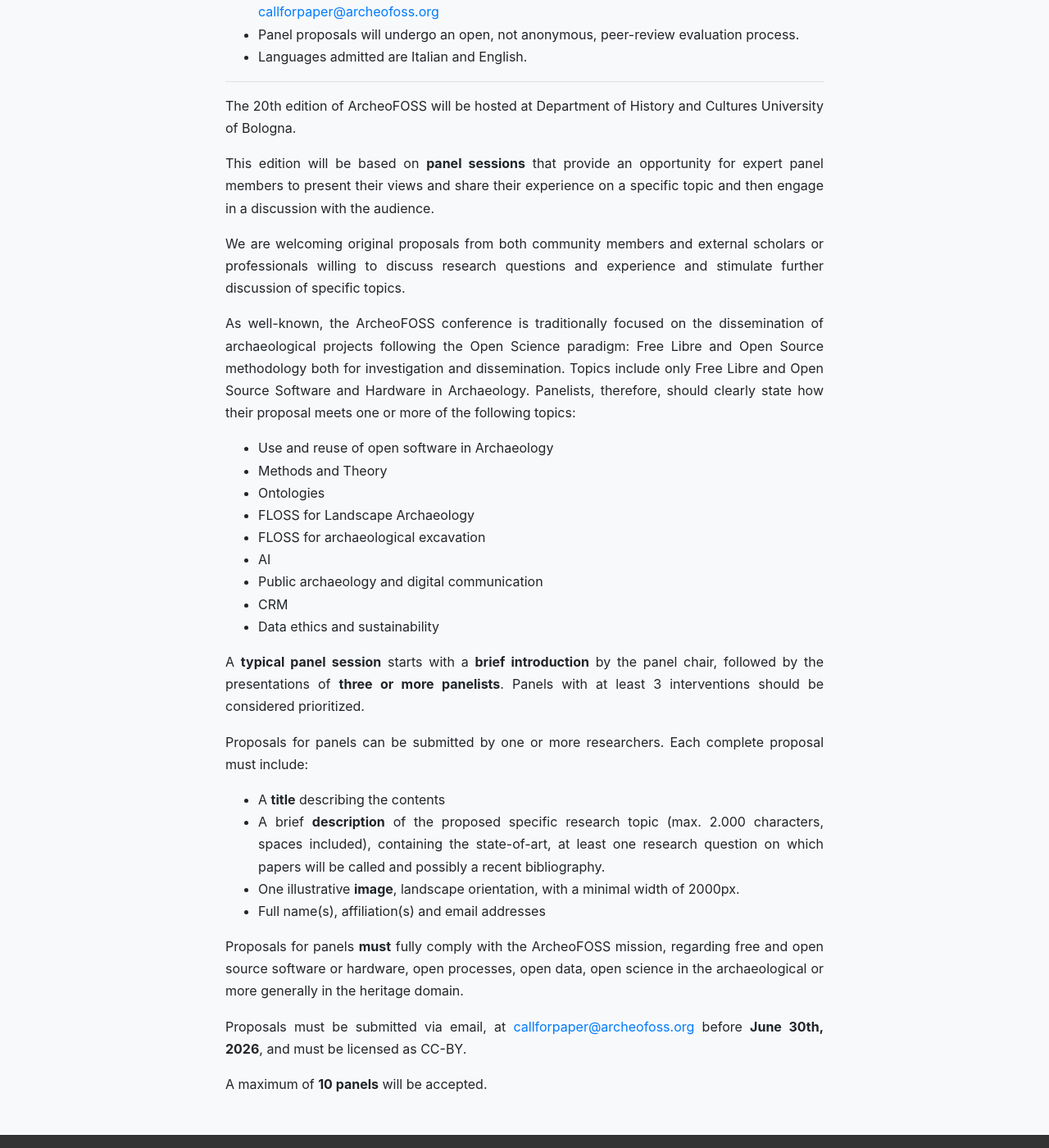
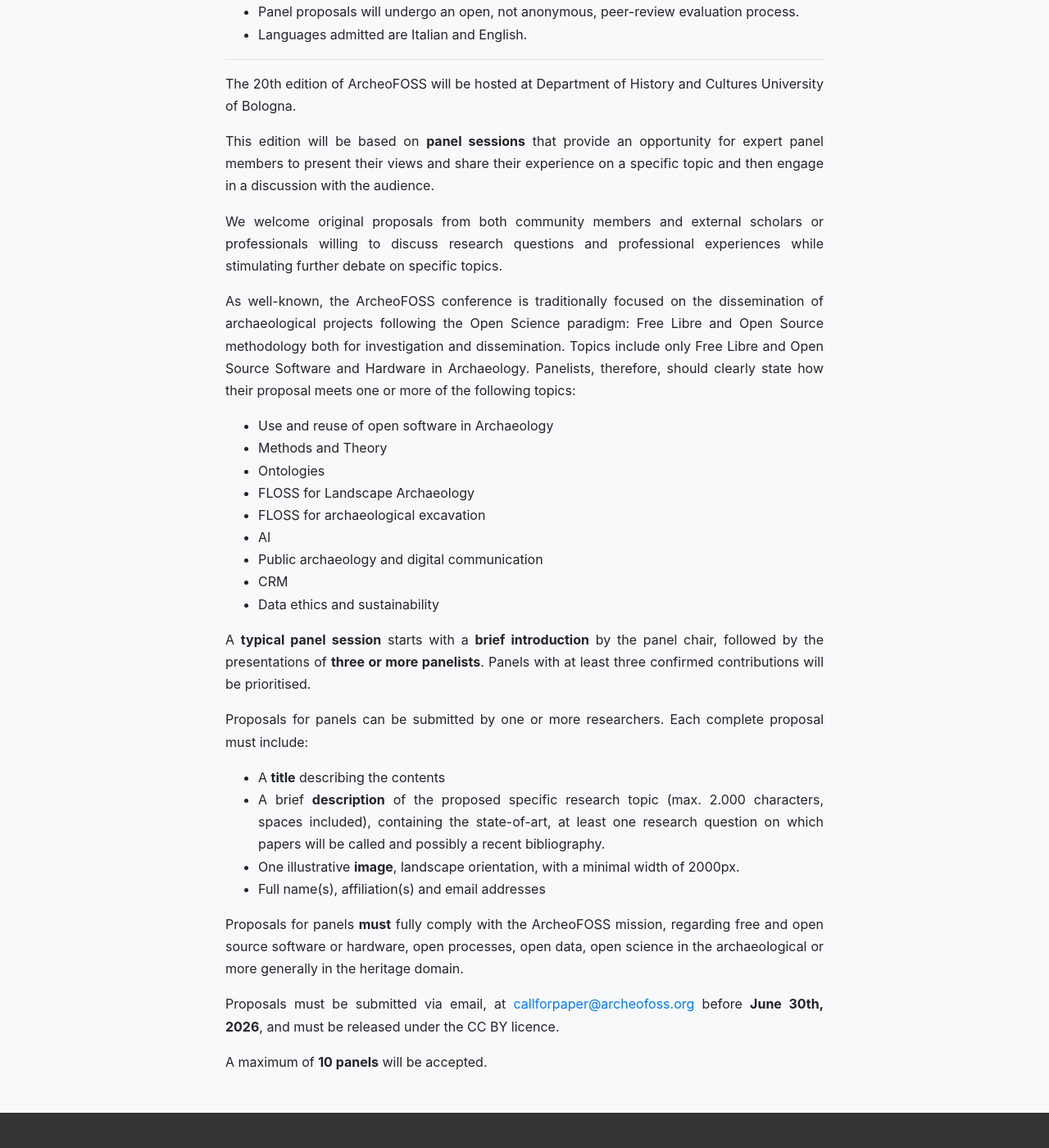
Before and after one commit to archeofoss/archeofoss, a Jekyll site: the page built from 2026/call-for-panels.md, in a window 1280 px wide and 1400 px high, scrolled down 485 px. Shown: the whole window at 82% size. Built offline with Jekyll 4.4.1, drawn with Linux system fonts in a browser that asks for light colours; nearby versions of some CDN libraries; some of the changed text lies outside the part shown.

```diff
--- a/2026/call-for-panels.md
+++ b/2026/call-for-panels.md
@@ -20,7 +20,7 @@
 
 This edition will be based on **panel sessions** that provide an opportunity for expert panel members to present their views and share their experience on a specific topic and then engage in a discussion with the audience.
 
-We are welcoming original proposals from both community members and external scholars or professionals willing to discuss research questions and experience and stimulate further discussion of specific topics.
+We welcome original proposals from both community members and external scholars or professionals willing to discuss research questions and professional experiences while stimulating further debate on specific topics.
 
 As well-known, the ArcheoFOSS conference is traditionally focused on the dissemination of archaeological projects following the Open Science paradigm: Free Libre and Open Source methodology both for investigation and dissemination.
 Topics include only Free Libre and Open Source Software and Hardware in Archaeology.
@@ -37,7 +37,7 @@
 - Data ethics and sustainability
 
 A **typical panel session** starts with a **brief introduction** by the panel chair, followed by the presentations of **three or more panelists**.
-Panels with at least 3 interventions should be considered prioritized.
+Panels with at least three confirmed contributions will be prioritised.
 
 Proposals for panels can be submitted by one or more researchers. Each complete proposal must include:
 
@@ -48,6 +48,6 @@
 
 Proposals for panels **must** fully comply with the ArcheoFOSS mission, regarding free and open source software or hardware, open processes, open data, open science in the archaeological or more generally in the heritage domain.
 
-Proposals must be submitted via email, at [callforpaper@archeofoss.org](mailto:callforpaper@archeofoss.org) before **June 30th, 2026**, and must be licensed as CC-BY.
+Proposals must be submitted via email, at [callforpaper@archeofoss.org](mailto:callforpaper@archeofoss.org) before **June 30th, 2026**, and must be released under the CC BY licence.
 
 A maximum of **10 panels** will be accepted.
```
Also changed, not shown: other parts of 2026/call-for-panels.md (+1 -1 lines).
